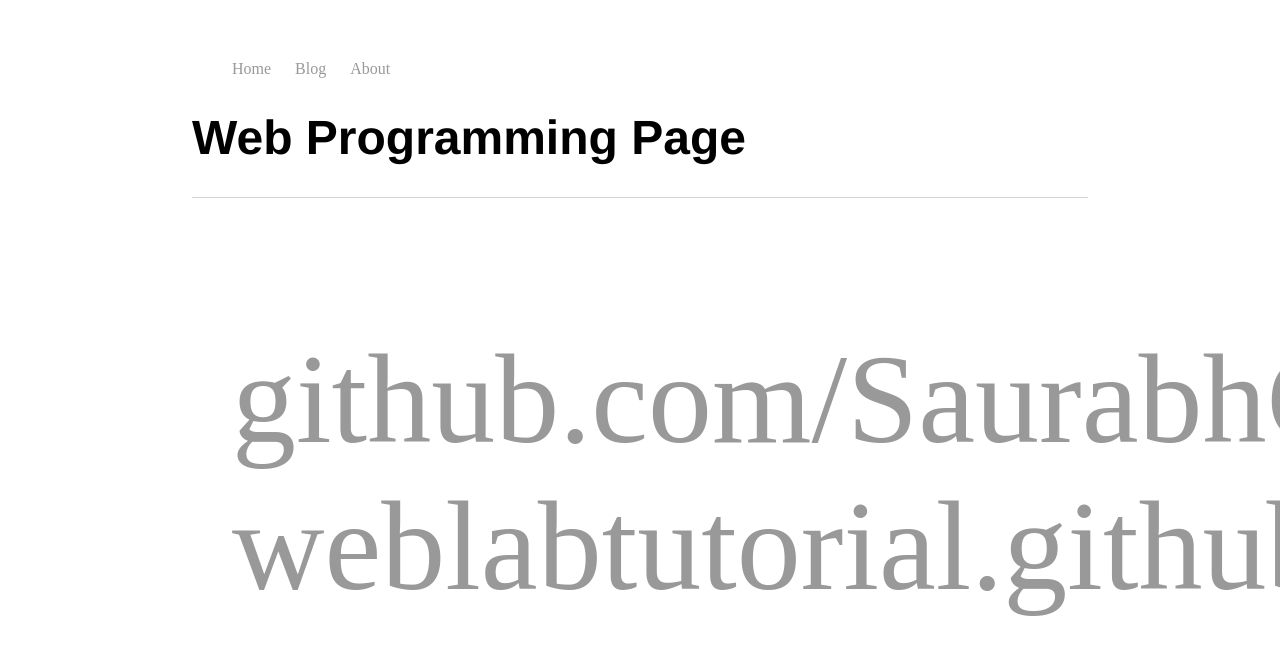
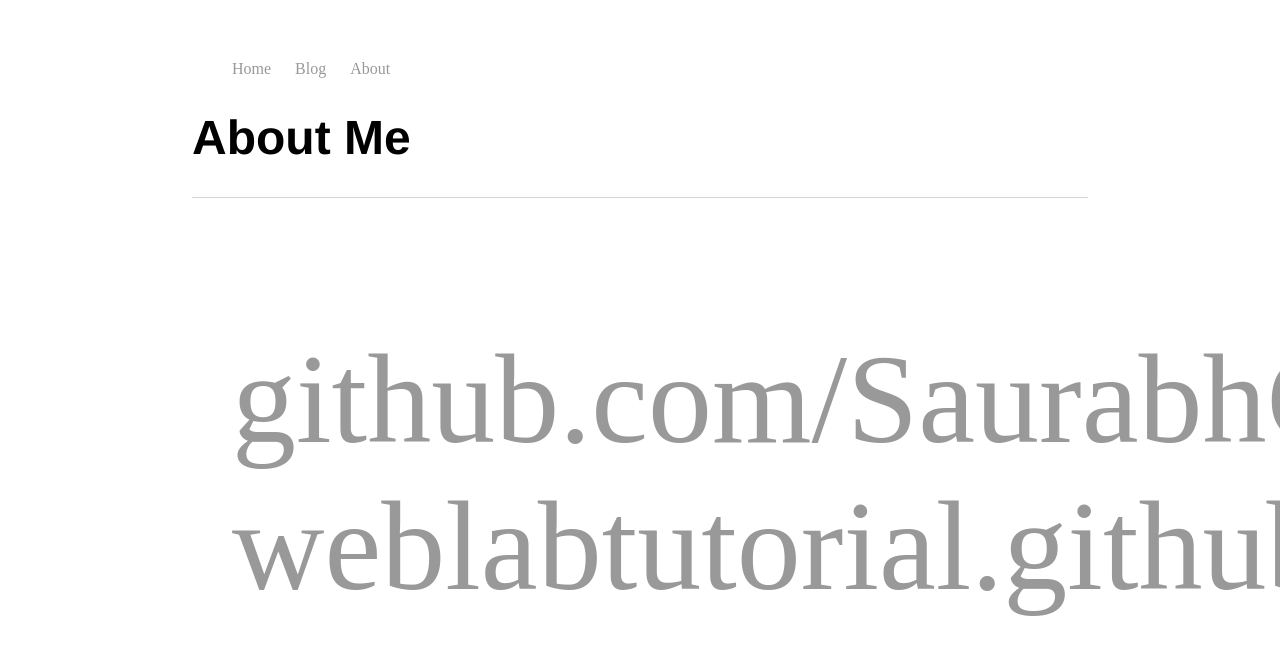
Before and after one commit to SaurabhGN/SaurabhGN.github.io, a Jekyll site: the page built from about/index.html, in a window 1280 px wide. Shown: the top 655 px of the page. Built offline with Jekyll 4.4.1, drawn with Linux system fonts in a browser that asks for light colours.

Commit message:
Update index.html

```diff
--- a/about/index.html
+++ b/about/index.html
@@ -1,5 +1,5 @@
 ---
 layout: default
-title: Web Programming Page
+title: About Me
 ---
 <h1>{{ page.title }}</h1>
```
